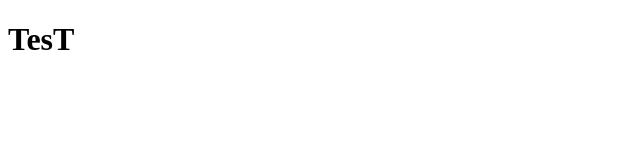
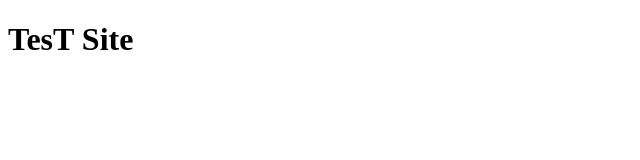
Before and after one commit to Iasir-Arafat-riaz/Test, a plain HTML site: page index.html in a window 1280 px wide. Shown: the full height of the page, 0-640 px from the left. Drawn offline with Linux system fonts and the light colour scheme.

Commit message:
first commit

```diff
--- a/index.html
+++ b/index.html
@@ -7,7 +7,7 @@
     <title>Document</title>
 </head>
 <body>
-    <h1>TesT</h1>
+    <h1> TesT Site</h1>
 
 </body>
 </html>
```
